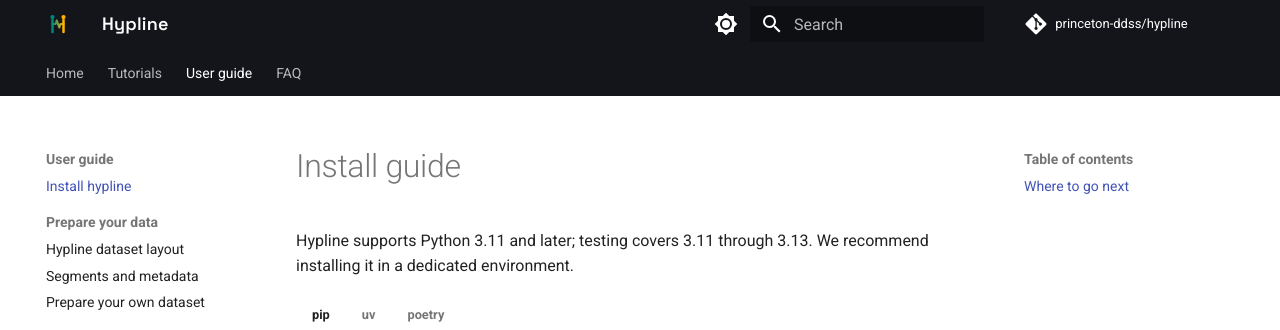
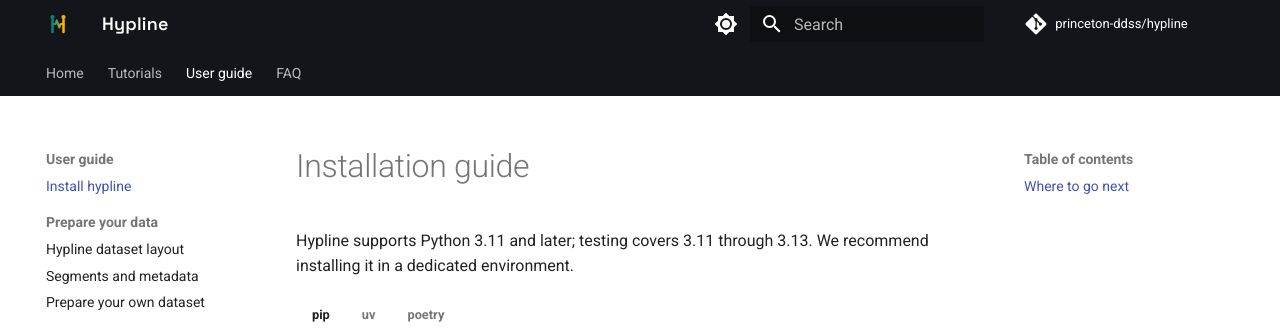
Before and after one commit to princeton-ddss/hypline, an MkDocs documentation site: the page built from docs/mkdocs/step-by-step/install.md, in a window 1280 px wide and 1312 px high. Shown: the top 330 px of the window. Built offline with MkDocs 1.6.1 and Material for MkDocs 9.7.7, drawn with Linux system fonts in a browser that asks for light colours; comment, search, counter and statistics services are not loaded; the version menu is left out.

Commit message:
Rename 'Install guide' to 'Installation guide'

```diff
--- a/docs/mkdocs/step-by-step/install.md
+++ b/docs/mkdocs/step-by-step/install.md
@@ -1,4 +1,4 @@
-# Install guide
+# Installation guide
 
 Hypline supports Python 3.11 and later; testing covers 3.11 through 3.13. We recommend
 installing it in a dedicated environment.
```
